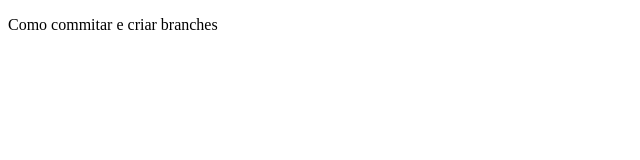
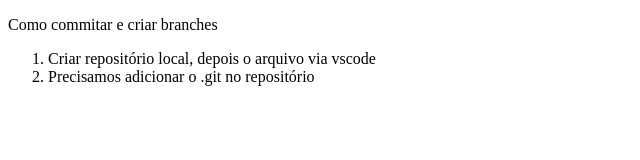
Before and after one commit to Joyce-png/aulinha-dia2, a plain HTML site: page aulinha-dia2.html in a window 1280 px wide. Shown: the whole page, without its empty margins (0-640 px from the left). Drawn offline with Linux system fonts and the light colour scheme.

Commit message:
atualização de ítem 2

```diff
--- a/aulinha-dia2.html
+++ b/aulinha-dia2.html
@@ -7,5 +7,11 @@
 </head>
 <body>
     <p>Como commitar e criar branches</p>
+    <ol>
+        <li>Criar repositório local, depois o arquivo via vscode</li>
+        <li>Precisamos adicionar o .git no repositório</li>
+
+    </ol>
+
 </body>
 </html>
```
